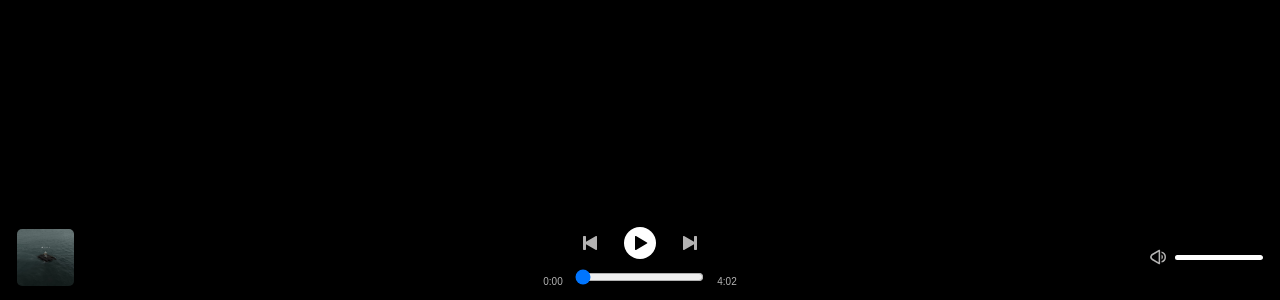
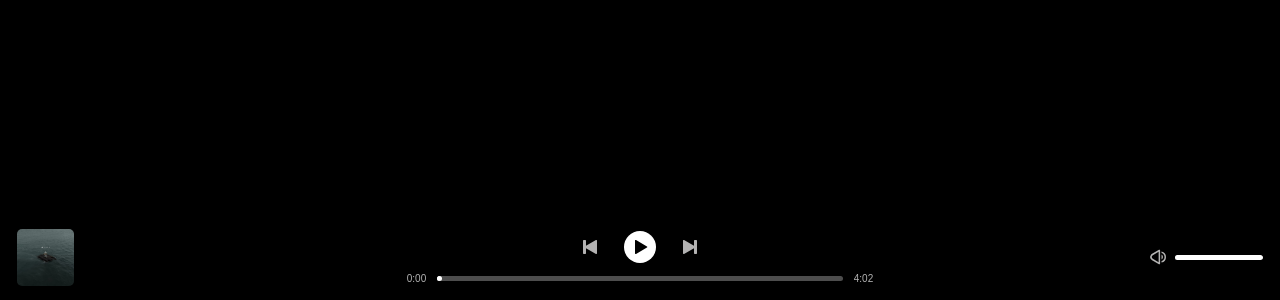
Before and after one commit to KamienKaze/Spothiefy, an Angular app: page / in a window 1280 px wide. Shown: the part 500-800 px from the top of the page. Built offline with nearby package versions, Linux system fonts and the light colour scheme.

Commit message:
track controls updates

```diff
--- a/src/app/components/player-bar/track-controls/track-controls.component.html
+++ b/src/app/components/player-bar/track-controls/track-controls.component.html
@@ -20,6 +20,9 @@
             max="{{ songDuration }}"
             value="{{ songProgress }}"
             [(ngModel)] = "songProgress"
+            (mouseover)="isHovered = true"
+            (mouseout)="isHovered = false"
+            [ngStyle]="setOnHoverStyles()"
     >
     <label>
       {{ getSongDuration() }}
--- a/src/app/components/player-bar/track-controls/track-controls.component.scss
+++ b/src/app/components/player-bar/track-controls/track-controls.component.scss
@@ -11,7 +11,7 @@
   flex-direction: column;
   justify-content: center;
   align-items: center;
-  row-gap: 0.8rem;
+  row-gap: 1rem;
 
   &__button-container {
 
@@ -92,14 +92,107 @@
     &__play-pause-btn:active {
       transform: scale(1);
     }
+  }
 
+  &__progress-bar {
 
+    width: 100%;
+
+    display: flex;
+    flex-direction: row;
+    justify-content: center;
+    align-items: center;
+    column-gap: 0.1rem;
+
+    label {
+      color: getPrimary(400);
+      font-size: x-small;
+      margin-left: 0.8rem;
+      margin-right: 0.8rem;
+      user-select: none;
+    }
+
+    /* PROGRESS BAR STYLES */
+    input[type="range"] {
+      -webkit-appearance: none;
+      appearance: none;
+
+      height: 0.5rem;
+      width: 80%;
+
+      border-radius: 5px;
+      overflow: hidden;
+
+    }
+
+    /***** Chrome, Safari, Opera and Edge Chromium styles *****/
+    /* Slider track */
+    input[type="range"]::-webkit-slider-runnable-track {
+      height: 1.1rem;
+    }
+
+    /* Slider thumb */
+    input[type="range"]::-webkit-slider-thumb {
+      /* Override default look */
+      -webkit-appearance: none;
+      appearance: none;
+      /* Centers thumb on the track */
+      margin-top: 0.3rem;
+
+      /* Custom styles */
+      background: getPrimary(500);
+      height: 0.5rem;
+      width: 0.5rem;
+      border-radius: 50%;
+      box-shadow: -403px 0 0 400px getPrimary(500);
+    }
+
+    /******** Firefox styles ********/
+    /* Slider track */
+    input[type="range"]::-moz-range-track {
+      height: 1.2rem;
+    }
+
+    /* slider thumb */
+    input[type="range"]::-moz-range-thumb {
+      /* Centers thumb on the track */
+      margin-top: 0.35rem;
+
+      /* Custom styles */
+      background: getPrimary(500);
+      height: 0.5rem;
+      width: 0.5rem;
+      border-radius: 50%;
+      box-shadow: -403px 0 0 400px getPrimary(500);
+    }
+
+    input[type="range"]:hover {
+      overflow: visible;
+    }
+
+    /***** Chrome, Safari, Opera and Edge Chromium styles *****/
+    /* slider thumb */
+    input[type="range"]:hover::-webkit-slider-thumb {
+      /* Override default look */
+      -webkit-appearance: none;
+      appearance: none;
+      /* Centers thumb on the track */
+      margin-top: 0;
+
+      /* Custom styles */
+      border: 0.6rem getPrimary(500) solid;
+      box-shadow: none;
+    }
+
+    /******** Firefox styles ********/
+    /* slider thumb */
+    input[type="range"]:hover::-moz-range-thumb {
+      /* Centers thumb on the track */
+      margin-top: 0;
+
+      /* Custom styles */
+      border: 0.6rem getPrimary(500) solid;
+      box-shadow: none;
+    }
   }
 }
-label {
-  color: getPrimary(400);
-  font-size: x-small;
-  margin-left: 0.8rem;
-  margin-right: 0.8rem;
-  user-select: none;
-}
--- a/src/app/components/player-bar/track-controls/track-controls.component.ts
+++ b/src/app/components/player-bar/track-controls/track-controls.component.ts
@@ -26,10 +26,14 @@ export class TrackControlsComponent {
   public songDuration: number = 242;
   public songProgress: number = 0;
 
+  // Progress bar
+  public isHovered: boolean = false;
+
   public changePlayingState() {
     this.isPlaying = !this.isPlaying;
   }
 
+  // Icon methods
   public getPlayIcon(): string {
     return ICON_PATHS.playIcon;
   }
@@ -42,7 +46,9 @@ export class TrackControlsComponent {
   public getPrevIcon(): string {
     return ICON_PATHS.prevIcon;
   }
+  // -----------------------------------------
 
+  // Labels management
   private calculateTime(time: number) {
     let minutes = Math.trunc(time / 60);
     let seconds = time - (minutes * 60);
@@ -60,6 +66,17 @@ export class TrackControlsComponent {
   public getSongDuration(): string {
     return this.calculateTime(this.songDuration);
   }
+  // -----------------------------------------
 
+  // Progress bar styles
+  public setOnHoverStyles(): any {
 
+    let percents = (this.songProgress / this.songDuration) * 100;
+
+    return {
+      background: this.isHovered
+          ? `linear-gradient(to right, #1db954 ${ percents }%, #4d4d4d ${ percents }%)`
+          : `#4d4d4d`
+    };
+  }
 }
--- a/src/app/components/player-bar/volume-control/volume-control.component.scss
+++ b/src/app/components/player-bar/volume-control/volume-control.component.scss
@@ -33,6 +33,7 @@
     filter: none;
   }
 
+  /* PROGRESS BAR STYLES */
   input[type="range"] {
     -webkit-appearance: none;
     appearance: none;
```
